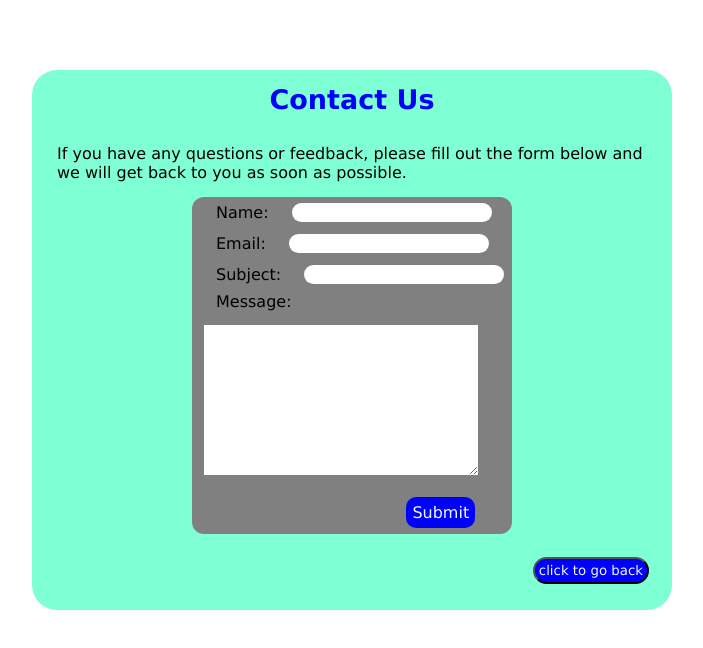
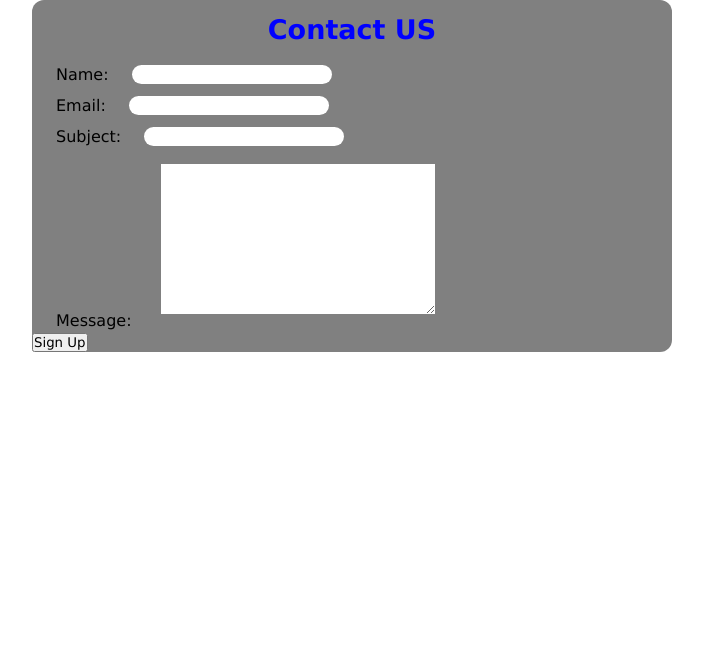
Before and after one commit to stevemkd/validation, a plain HTML site: page about us/contact.html in a window 1280 px wide. Shown: the whole page, without its empty margins (288-991 px from the left). Drawn offline with Linux system fonts and the light colour scheme.

Commit message:
Update contact.html

```diff
--- a/about us/contact.html
+++ b/about us/contact.html
@@ -5,24 +5,36 @@
     <meta name="viewport" content="width=device-width, initial-scale=1.0">
     <title>Contact</title>
     <link rel="stylesheet" href="cstyle.css">
-    <script src="validation.js"></script>
+    <script defer src="validation.js"></script>
 </head>
 <body>
-    <div class="main">
-        <h1>Contact Us</h1>
-        <p>If you have any questions or feedback, please fill out the form below and we will get back to you as soon as possible.</p>
-        <form action="#" method="post">
-            <label for="name">Name:</label>
-            <input type="text" id="name" name="name" required><br>
-            <label for="email">Email:</label>
-            <input type="email" id="email" name="email" required><br>
-            <label for="subject">Subject:</label>
-            <input type="text" id="subject" name="subject"><br>
-            <label for="message">Message:</label>
-            <textarea id="msg" name="message" rows="10" cols="37" required></textarea><br>
-            <input type="submit" class="input"  value="Submit">
+    <div class="container">
+        <form id="form" action="/">
+            <h1>Contact US</h1>
+            <div class="input-control">
+                <label for="name">Name:</label>
+                <input type="text" id="name" name="name" >
+
+                <div class="error"></div>
+            </div>
+            <div class="input-control">
+                <label for="email">Email:</label>
+    <input type="email" id="email" name="email" >
+                <div class="error"></div>
+            </div>
+            <div class="input-control">
+                <label for="subject">Subject:</label>
+                <input type="text" id="subject" name="subject">
+                <div class="error"></div>
+            </div>
+            <div class="input-control">
+                <label for="message">Message:</label>
+                <textarea id="msg" name="message" rows="10" cols="37" ></textarea>
+                <div class="error"></div>
+            </div>
+
+            <button type="submit">Sign Up</button>
         </form>
-        <button class="btn"><a href="about.html">click to go back</a></button>
-        </div>
+    </div>
 </body>
 </html>
```
